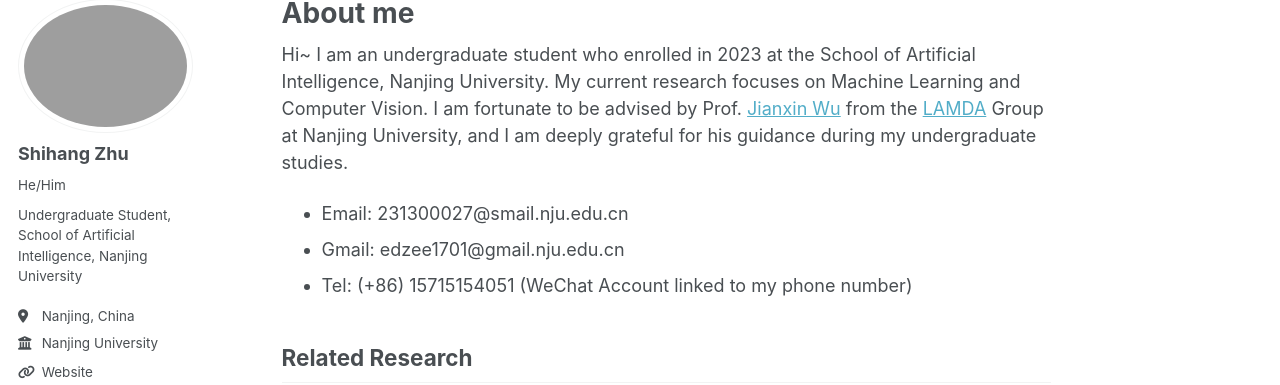
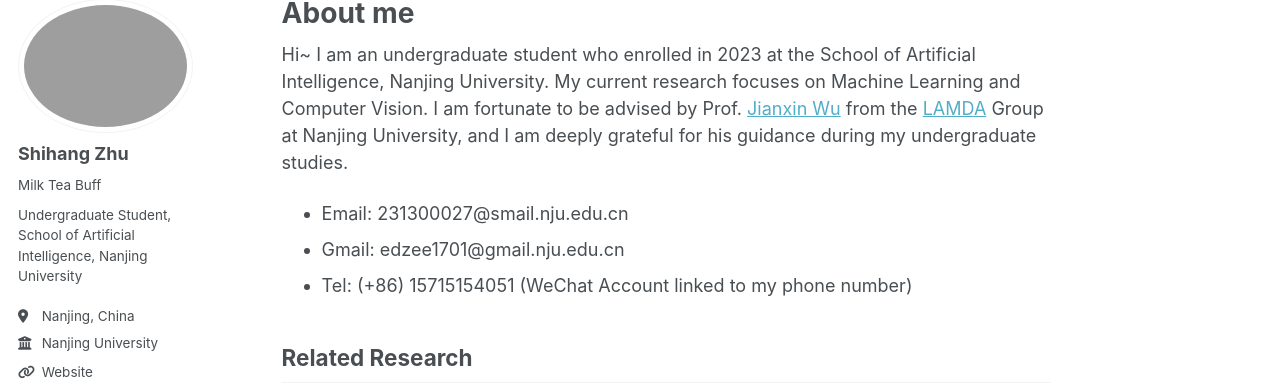
Before and after one commit to edzee3000/edzee3000.github.io, a Jekyll site: the page built from _pages/about.md, in a window 1280 px wide. Shown: the part 100-485 px from the top of the page. Built offline with Jekyll 4.4.1, drawn with Linux system fonts in a browser that asks for light colours; a script that is not in the unit is left out.

Commit message:
Update pronouns in _config.yml

```diff
--- a/_config.yml
+++ b/_config.yml
@@ -25,7 +25,7 @@ author:
   # Biographic information
   avatar           : "profile_square.JPG"
   name             : "Shihang Zhu"
-  pronouns         : "He/Him" # example: "she/her"
+  pronouns         : "Milk Tea Buff" # "Milk Tea Buff" # "Bubble Tea Enthusiast" # "He/Him" # example: "she/her"
   bio              : "Undergraduate Student, School of Artificial Intelligence, Nanjing University"
   location         : "Nanjing, China"
   employer         : "Nanjing University"
```
